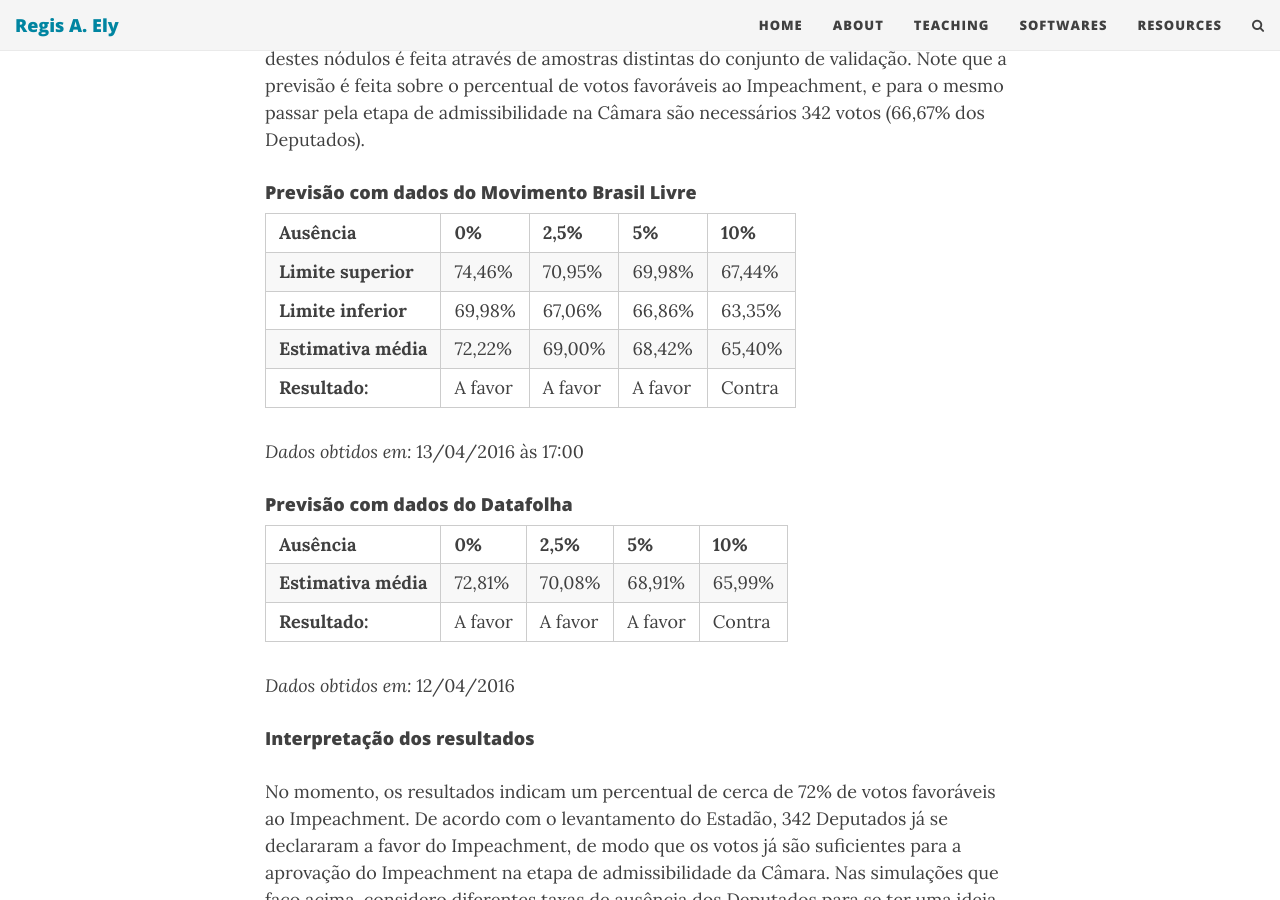
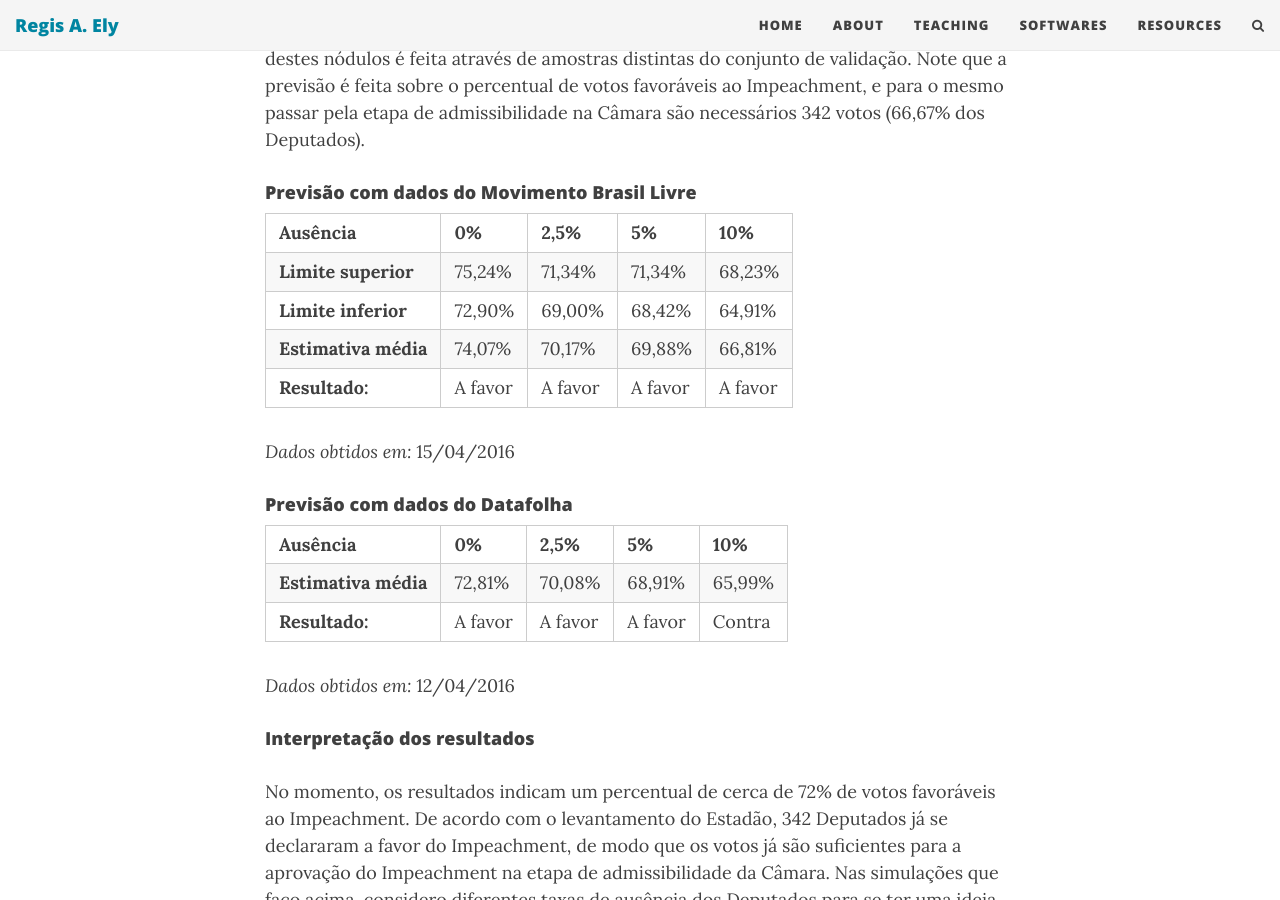
Before and after one commit to regisely/regisely.github.io, a Jekyll site: the page built from _posts/2016-04-01-impeachment.md, in a window 1280 px wide and 900 px high, scrolled down 491 px. Built offline with Jekyll 4.4.1, drawn with Linux system fonts in a browser that asks for light colours; nearby versions of some CDN libraries; comment, search, counter and statistics services are not loaded.

Commit message:
Update post

```diff
--- a/_posts/2016-04-01-impeachment.md
+++ b/_posts/2016-04-01-impeachment.md
@@ -13,12 +13,12 @@ Nas tabelas abaixo, a estimativa média do percentual de Deputados favoráveis a
 #### Previsão com dados do Movimento Brasil Livre
 
 | **Ausência** | **0%** | **2,5%** | **5%** | **10%** |
-| **Limite superior** | 74,46% | 70,95% | 69,98% | 67,44% |
-| **Limite inferior** | 69,98% | 67,06% | 66,86% | 63,35% |
-| **Estimativa média** | 72,22% | 69,00% | 68,42% | 65,40% |
-| **Resultado:** | A favor | A favor | A favor | Contra |
+| **Limite superior** | 75,24% | 71,34% | 71,34% | 68,23% |
+| **Limite inferior** | 72,90% | 69,00% | 68,42% | 64,91% |
+| **Estimativa média** | 74,07% | 70,17% | 69,88% | 66,81% |
+| **Resultado:** | A favor | A favor | A favor | A favor |
 
-*Dados obtidos em:* 13/04/2016 às 17:00
+*Dados obtidos em:* 15/04/2016
 
 #### Previsão com dados do Datafolha
 
```
